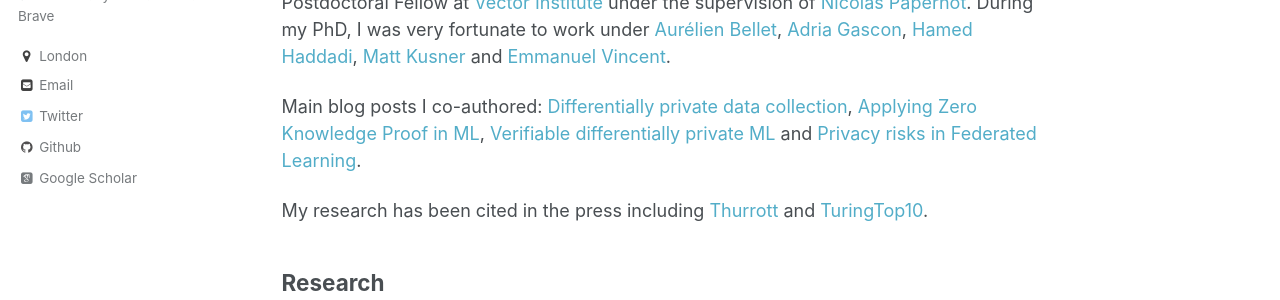
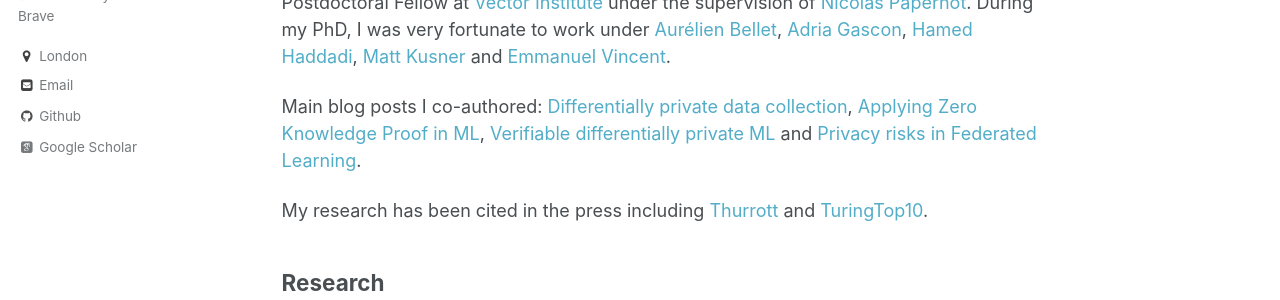
Before and after one commit to AliShahin/AliShahin.github.io, a Jekyll site: the page built from _pages/about.md, in a window 1280 px wide. Shown: the part 330-630 px from the top of the page. Built offline with Jekyll 4.4.1, drawn with Linux system fonts in a browser that asks for light colours; some web fonts are replaced.

Commit message:
Update _config.yml

```diff
--- a/_config.yml
+++ b/_config.yml
@@ -55,7 +55,7 @@ yandex_site_verification :
 
 # Social Sharing
 twitter:
-  username               : &twitter
+  username               : &x_username
 facebook:
   username               :
   app_id                 :
@@ -104,7 +104,7 @@ author:
   stackoverflow    : # http://stackoverflow.com/users/123456/username
   steam            :
   tumblr           :
-  twitter          : "@AliShahinShams1"
+  x                : "@AliShahinShams1"
   vine             :
   weibo            :
   xing             :
```
